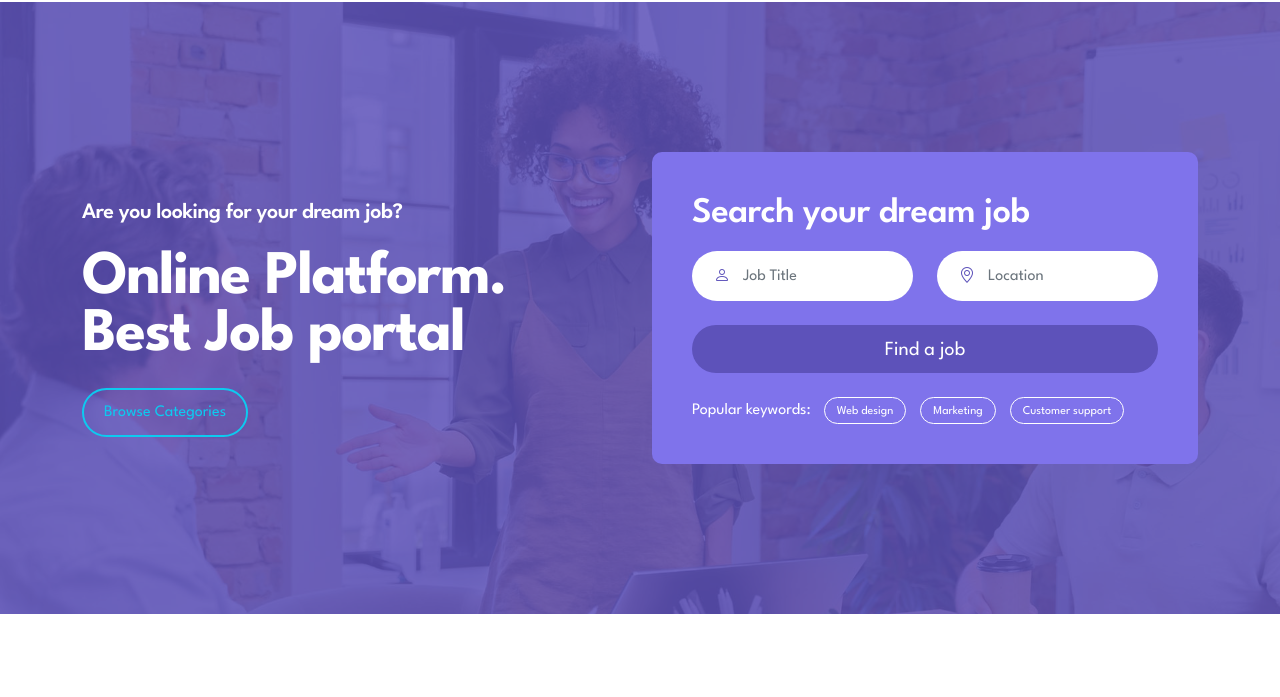
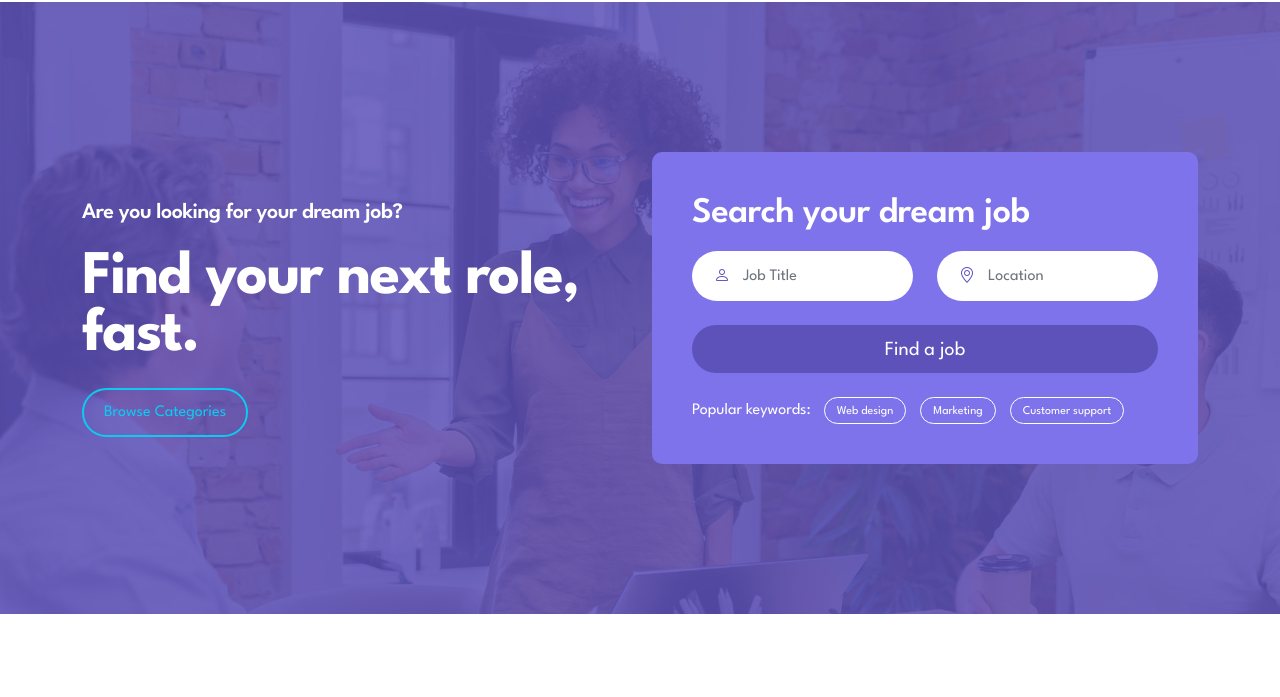
Before and after one commit to Nchennaji/gottojob1, a plain HTML site: page 2134_gotto_job/index.html in a window 1280 px wide. Shown: the part 103-800 px from the top of the page. Drawn offline with Linux system fonts and the light colour scheme.

Commit message:
Update hero tagline on homepage

```diff
--- a/2134_gotto_job/index.html
+++ b/2134_gotto_job/index.html
@@ -102,7 +102,8 @@ Bootstrap 5 HTML CSS Template
                             <div class="hero-section-text mt-5">
                                 <h6 class="text-white">Are you looking for your dream job?</h6>
 
-                                <h1 class="hero-title text-white mt-4 mb-4">Online Platform. <br> Best Job portal</h1>
+                                <h1 class="hero-title text-white mt-4 mb-4">Find your next role, fast.</h1>
+
 
                                 <a href="#categories-section" class="custom-btn custom-border-btn btn">Browse Categories</a>
                             </div>
```
